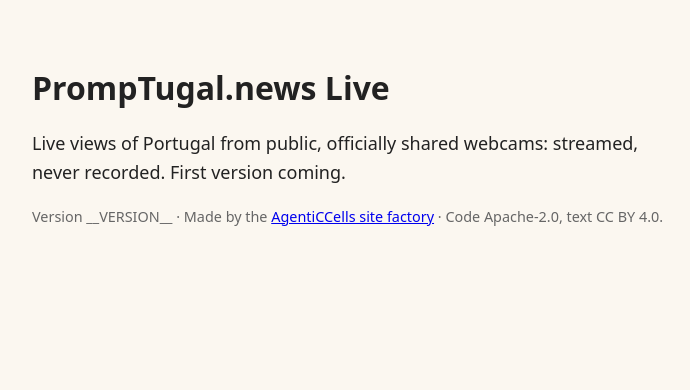
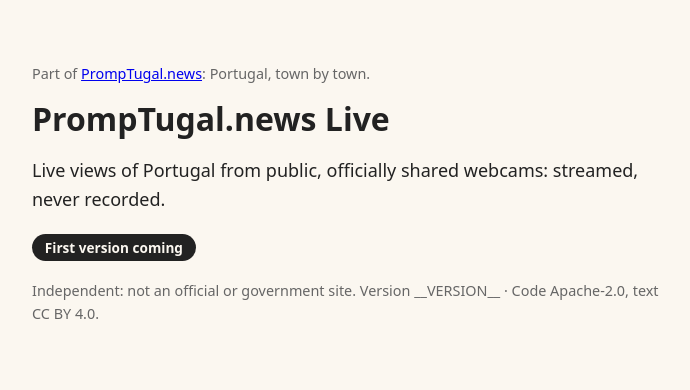
Before and after one commit to PrompTugal/PrompTugal__News__Live, a plain HTML site: page src/index.html in a window 1280 px wide. Shown: the whole page, without its empty margins (288-978 px from the left). Drawn offline with Linux system fonts and the light colour scheme.

Commit message:
Placeholder, README, licences, CNAME and .gitignore
At Dinis's word (2026-11-18 ~17:45 UTC), as for events, signals, library
and videos: a placeholder page, a README with the camera rules (stream,
never record; public, officially shared webcams only), LICENSE-TEXT
(CC BY 4.0) beside LICENSE (Apache-2.0), src/CNAME, and .credentials/
and .sg-send/ ignored. main is created from this commit.

Co-Authored-By: Claude Opus 5.5 <noreply@anthropic.com>
Claude-Session: https://claude.ai/code/session_018yvwtNtj31quYqCxxywEUo
Agent: cells@AgentiCCells.dinis

```diff
--- a/src/index.html
+++ b/src/index.html
@@ -3,15 +3,18 @@
 <head>
 <meta charset="utf-8">
 <meta name="viewport" content="width=device-width,initial-scale=1">
-<title>PrompTugal.news Live</title>
+<title>PrompTugal.news Live: first version coming</title>
 <meta name="description" content="Live views of Portugal from public, officially shared webcams: streamed, never recorded. First version coming.">
-<style>body{margin:0;font:18px/1.6 system-ui,-apple-system,"Segoe UI",sans-serif;background:#fbf7f0;color:#222}main{max-width:40rem;margin:0 auto;padding:3rem 1rem}h1{font-size:2rem;line-height:1.2}.muted{color:#666;font-size:.9rem}@media(prefers-color-scheme:dark){body{background:#17140f;color:#eee}.muted{color:#aaa}}</style>
+<link rel="canonical" href="https://live.promptugal.news/">
+<style>body{margin:0;font:18px/1.6 system-ui,-apple-system,"Segoe UI",sans-serif;background:#fbf7f0;color:#222}main{max-width:40rem;margin:0 auto;padding:3rem 1rem}h1{font-size:2rem;line-height:1.2;margin:0 0 .3rem}.tag{display:inline-block;background:#222;color:#fbf7f0;border-radius:2rem;padding:.15rem .8rem;font-size:.85rem;font-weight:600}.muted{color:#666;font-size:.9rem}@media(prefers-color-scheme:dark){body{background:#17140f;color:#eee}.tag{background:#eee;color:#17140f}.muted{color:#aaa}}</style>
 </head>
 <body>
 <main>
+<p class="muted">Part of <a href="https://promptugal.news/">PrompTugal.news</a>: Portugal, town by town.</p>
 <h1>PrompTugal.news Live</h1>
-<p>Live views of Portugal from public, officially shared webcams: streamed, never recorded. First version coming.</p>
-<p class="muted">Version __VERSION__ · Made by the <a href="https://github.com/AgentiCCells/AgentiCCells__Site__Factory">AgentiCCells site factory</a> · Code Apache-2.0, text CC BY 4.0.</p>
+<p>Live views of Portugal from public, officially shared webcams: streamed, never recorded.</p>
+<p><span class="tag">First version coming</span></p>
+<p class="muted">Independent: not an official or government site. Version __VERSION__ · Code Apache-2.0, text CC BY 4.0.</p>
 </main>
 </body>
 </html>
```
Also changed, not shown: 5 other files.
